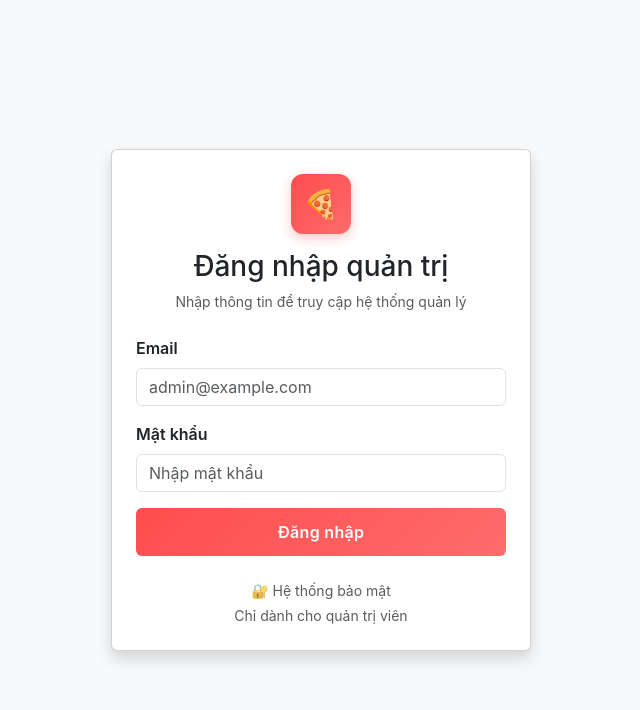
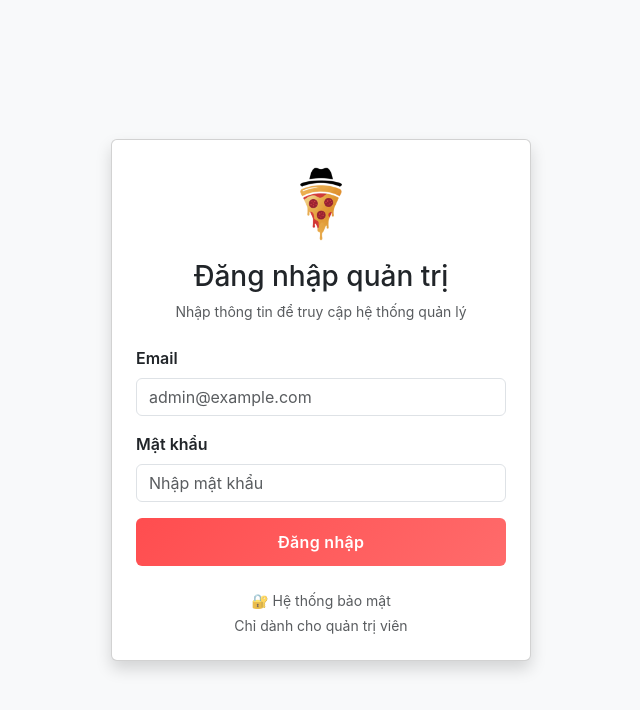
Before and after one commit to AangTN/tmdt-frontend, a React (Vite) app: page /admin/login in a window 1280 px wide. Shown: the top 710 px of the page, without its empty margins (319-959 px from the left). Built offline with nearby package versions, Linux system fonts and the light colour scheme; no server answers.

Commit message:
Sửa giao diện

```diff
--- a/src/pages/admin/AdminLayout.jsx
+++ b/src/pages/admin/AdminLayout.jsx
@@ -159,7 +159,7 @@
                     lineHeight: 'var(--admin-line-height-tight)'
                   }}
                 >
-                  {admin?.username || 'Admin'}
+                  {admin?.hoTen || 'Admin'}
                 </div>
                 <div
                   style={{
@@ -168,7 +168,7 @@
                     fontWeight: 'var(--admin-font-weight-medium)'
                   }}
                 >
-                  Quản trị viên
+                  {admin?.role || 'Quản trị viên'}
                 </div>
               </div>
             )}
--- a/src/pages/admin/AdminLogin.jsx
+++ b/src/pages/admin/AdminLogin.jsx
@@ -58,21 +58,8 @@
       <div className="card shadow" style={{ maxWidth: 420, width: '100%' }}>
         <div className="card-body p-4">
           <div className="text-center mb-4">
-            <div
-              style={{
-                width: '60px',
-                height: '60px',
-                background: 'linear-gradient(135deg, #ff4d4f 0%, #ff6b6b 100%)',
-                borderRadius: '12px',
-                display: 'inline-flex',
-                alignItems: 'center',
-                justifyContent: 'center',
-                fontSize: '28px',
-                marginBottom: '16px',
-                boxShadow: '0 4px 12px rgba(255, 77, 79, 0.3)'
-              }}
-            >
-              🍕
+            <div className="mb-3">
+              <img src="/logo.png" alt="Logo" style={{ height: '80px', objectFit: 'contain' }} />
             </div>
             <h3 className="mb-2">Đăng nhập quản trị</h3>
             <p className="text-muted small mb-0">
```
